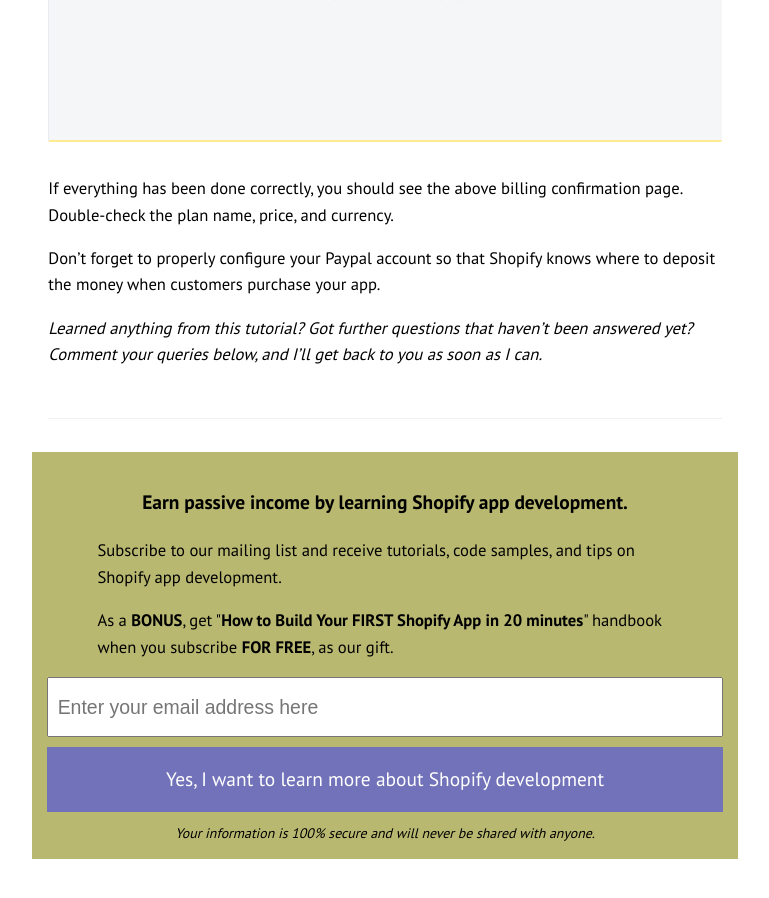
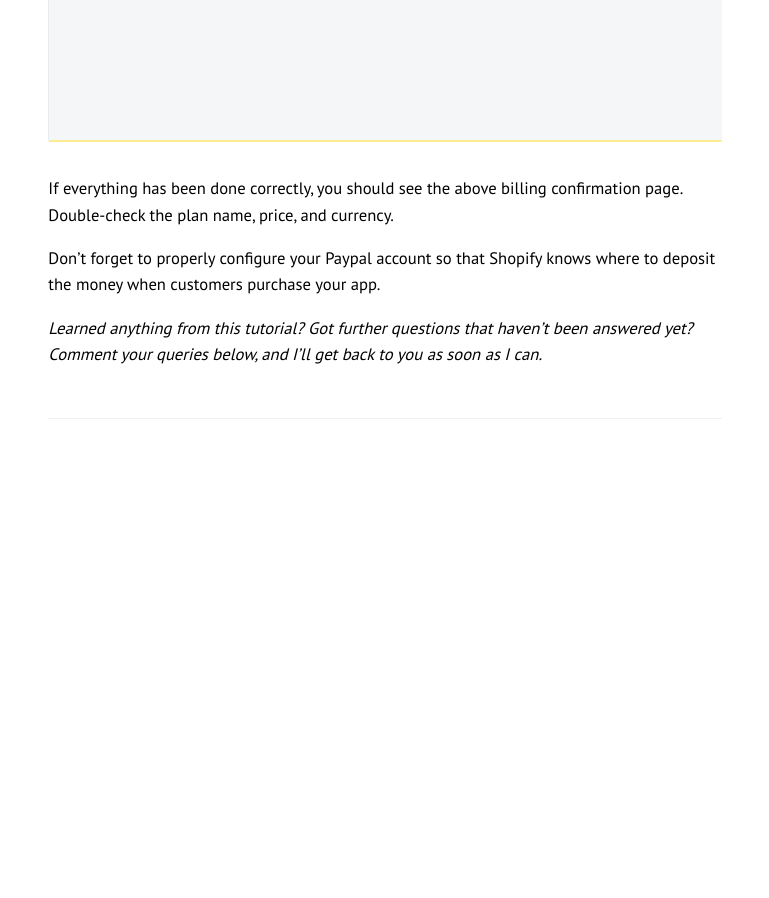
Before and after one commit to klaudsol/klaudsol-blog.github.io, a Jekyll site: the page built from _posts/2020-07-13-how-to-add-billing-code-to-your-shopify-app.md, in a window 1280 px wide and 900 px high, scrolled down 5830 px. Shown: the whole window, without its empty margins (255-1024 px from the left). Built offline with Jekyll 4.4.1, drawn with Linux system fonts in a browser that asks for light colours; after the commit the page ends 6290 px from its top, so only the background shows below that.

Commit message:
Footer cleanup + README update

```diff
--- a/_layouts/post.html
+++ b/_layouts/post.html
@@ -20,28 +20,5 @@ layout: default
   </footer>
 {% endif %}
 
-<!-- Begin Mailchimp Signup Form -->
-<div id="mc_embed_signup" class="mailchimp">
-  <form action="https://bookzaar.us8.list-manage.com/subscribe/post?u=2258b1142d581e51c131c3e0e&amp;id=6093da90f5" method="post" id="mc-embedded-subscribe-form" name="mc-embedded-subscribe-form" class="validate" target="_blank" novalidate>
-      <div id="mc_embed_signup_scroll">
-    <h3 class="mailchimp__title">Earn passive income by learning Shopify app development.</h3>
-     <p class="mailchimp__subtitle">Subscribe to our mailing list and receive tutorials, code samples, and tips  on Shopify app development.
-     <p class="mailchimp__subtitle">As a <strong>BONUS</strong>, get "<strong>How to Build Your FIRST Shopify App in 20 minutes</strong>" handbook when you subscribe <strong>FOR FREE</strong>, as our gift.</p>
-  <div class="mc-field-group">
-    <input type="email" value="" name="EMAIL" class="required email mailchimp__input" placeholder="Enter your email address here" id="mce-EMAIL">
-  </div>
-    <div id="mce-responses" class="clear">
-      <div class="response" id="mce-error-response" style="display:none"></div>
-      <div class="response" id="mce-success-response" style="display:none"></div>
-    </div>    <!-- real people should not fill this in and expect good things - do not remove this or risk form bot signups-->
-      <div style="position: absolute; left: -5000px;" aria-hidden="true"><input type="text" name="b_2258b1142d581e51c131c3e0e_6093da90f5" tabindex="-1" value=""></div>
-      <div class="clear"><input type="submit" value="Yes, I want to learn more about Shopify development" name="subscribe" id="mc-embedded-subscribe" class="button mailchimp__submit"></div>
-      </div>
-  </form>
-  <small class="mailchimp__footnote">Your information is 100% secure and will never be shared with anyone.</small>
-  </div>
-
-
-  <!--End mc_embed_signup-->
 
 <div class="fb-comments" data-href="{{site.url}}{{page.url}}" data-numposts="20" data-width="100%"></div>
```
Also changed, not shown: README.md.
